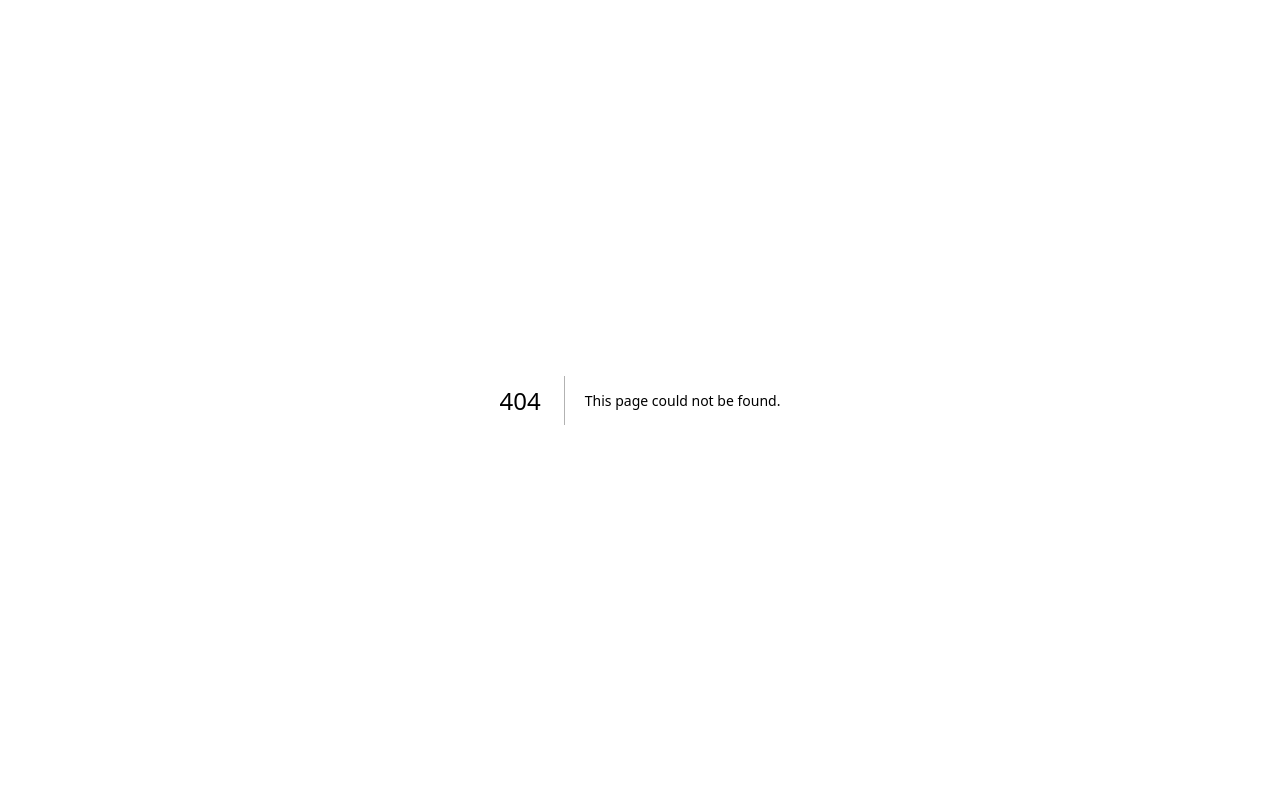
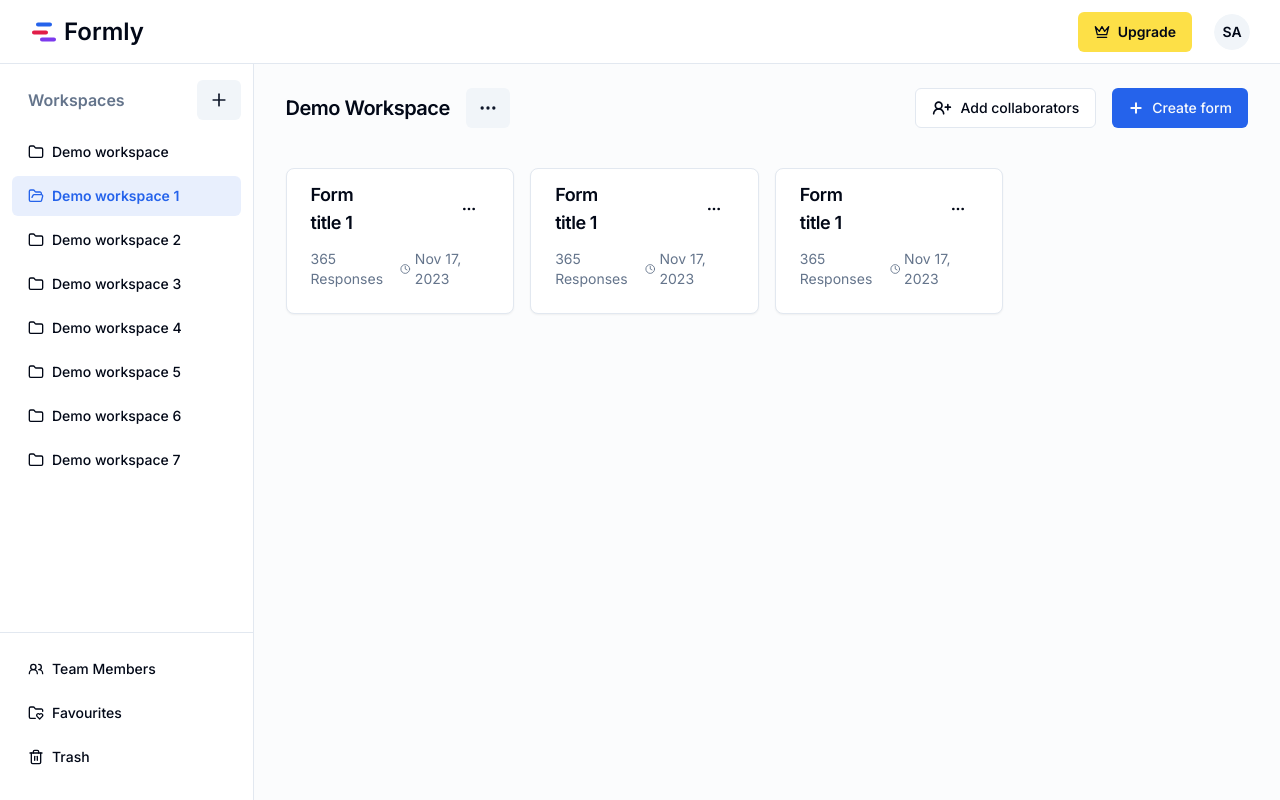
Before and after one commit to shaqeebakhtar/formly-scrapy-version, a Next.js app: page /workspaces/1 in a window 1280 px wide. Before the commit this address had no page. Built offline with nearby package versions, Linux system fonts and the light colour scheme.

Commit message:
workspace navigation

```diff
--- /dev/null
+++ b/src/app/workspaces/[id]/page.tsx
@@ -0,0 +1,24 @@
+import WorkSpacesTopbar from "@/components/workspaces/topbar";
+import WorkspacesSidebar from "@/components/workspaces/sidebar";
+import { Metadata } from "next";
+import WorkspaceHeader from "@/components/workspaces/workspace/header";
+import CreateFormsGroup from "@/components/workspaces/workspace/created-forms-group";
+
+export const metadata: Metadata = {
+  title: "Formly | Workspaces",
+};
+
+export default function page() {
+  return (
+    <div className="bg-slate-50/50">
+      <WorkSpacesTopbar className="h-16" />
+      <div className="flex w-full">
+        <WorkspacesSidebar className="h-[calc(100vh-64px)]" />
+        <div className="px-4 py-6 lg:px-8 space-y-10 w-full">
+          <WorkspaceHeader />
+          <CreateFormsGroup />
+        </div>
+      </div>
+    </div>
+  );
+}
--- a/src/components/workspaces/sidebar.tsx
+++ b/src/components/workspaces/sidebar.tsx
@@ -1,3 +1,5 @@
+"use client";
+
 import { cn } from "@/lib/utils";
 import {
   Folder,
@@ -11,14 +13,27 @@ import Link from "next/link";
 import { Button, buttonVariants } from "../ui/button";
 import { ScrollArea } from "../ui/scroll-area";
 import CreateWorkspace from "../create-workspace";
+import { useParams } from "next/navigation";
 
 interface WorkspacesSidebarProps extends React.HTMLAttributes<HTMLDivElement> {}
+
+const workspaces = [
+  { id: "1", workspaceName: "Demo workspace 1" },
+  { id: "2", workspaceName: "Demo workspace 2" },
+  { id: "3", workspaceName: "Demo workspace 3" },
+  { id: "4", workspaceName: "Demo workspace 4" },
+  { id: "5", workspaceName: "Demo workspace 5" },
+  { id: "6", workspaceName: "Demo workspace 6" },
+  { id: "7", workspaceName: "Demo workspace 7" },
+];
 
 export default function WorkspacesSidebar({
   className,
 }: WorkspacesSidebarProps) {
+  const params = useParams();
+
   return (
-    <div className={cn("border-r border-border bg-white w-72", className)}>
+    <div className={cn("border-r border-border bg-white w-80", className)}>
       <div className="h-full flex flex-col justify-between">
         <div className="h-full px-3 py-4">
           <div className="flex items-center justify-between pl-4">
@@ -30,25 +45,40 @@ export default function WorkspacesSidebar({
           <ScrollArea className="h-[calc(100%-3rem)] my-3">
             <div className="space-y-1">
               <Link
-                href=""
+                href="/workspaces/demo"
                 className={cn(
                   buttonVariants({ variant: "ghost" }),
-                  "flex w-full items-center justify-start bg-primary/10 text-primary font-semibold"
+                  "flex w-full items-center justify-start",
+                  params.id === "demo" &&
+                    "bg-primary/10 text-primary font-semibold"
                 )}
               >
+                {params.id === "demo" ? (
                   <FolderOpen className="mr-2 h-4 w-4 text-current" />
-                Demo Workspace
+                ) : (
+                  <Folder className="mr-2 h-4 w-4 text-current" />
+                )}
+                Demo workspace
               </Link>
+              {workspaces.map((workspace) => (
                 <Link
-                href=""
+                  href={`/workspaces/${workspace.id}`}
+                  key={workspace.id}
                   className={cn(
                     buttonVariants({ variant: "ghost" }),
-                  "flex w-full items-center justify-start"
+                    "flex w-full items-center justify-start",
+                    params.id === workspace.id &&
+                      "bg-primary/10 text-primary font-semibold"
                   )}
                 >
+                  {params.id === workspace.id ? (
+                    <FolderOpen className="mr-2 h-4 w-4 text-current" />
+                  ) : (
                     <Folder className="mr-2 h-4 w-4 text-current" />
-                Demo Workspace 2
+                  )}
+                  {workspace.workspaceName}
                 </Link>
+              ))}
             </div>
           </ScrollArea>
         </div>
```
Lines whose indentation alone changed are shown as unchanged.
